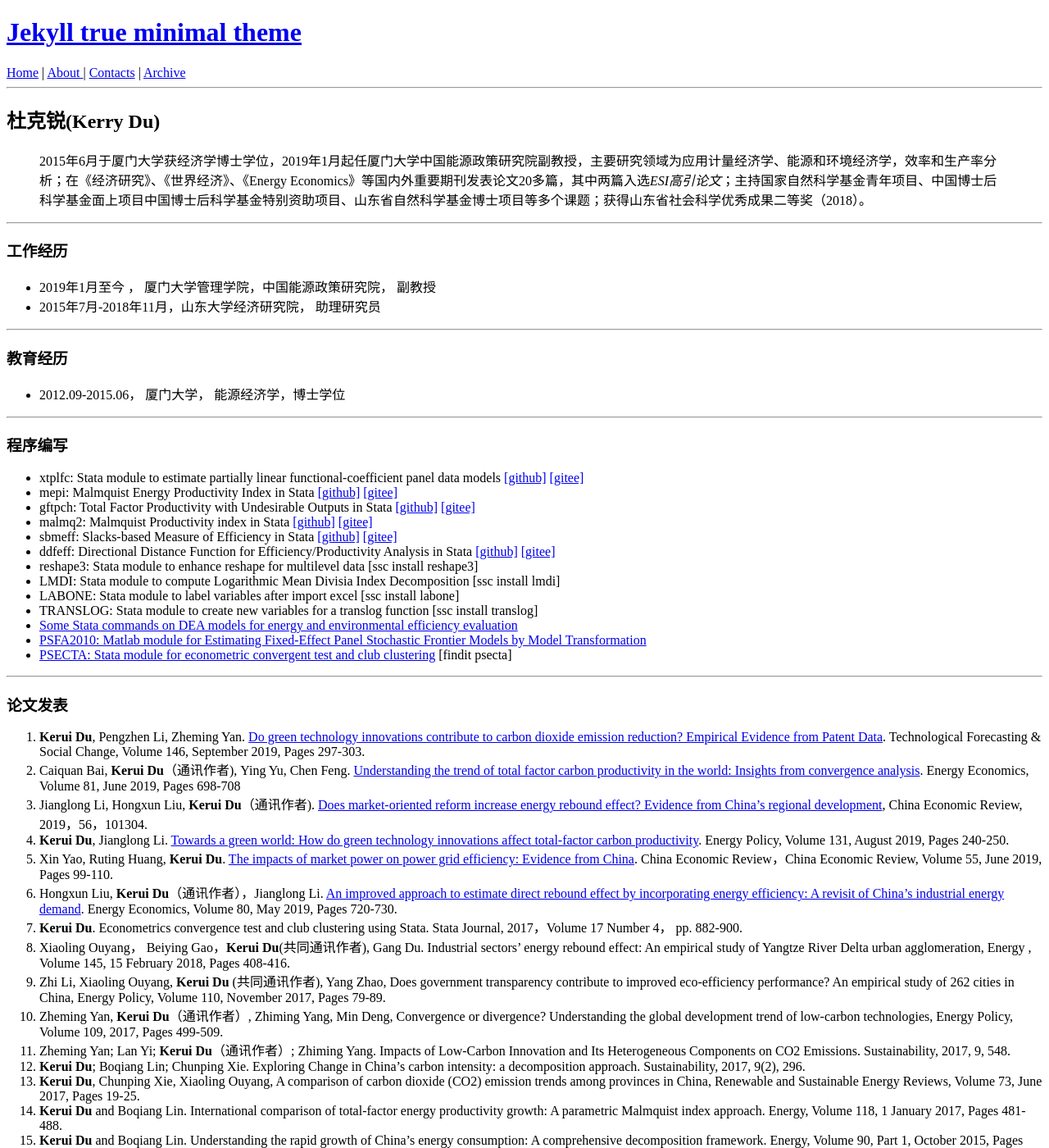
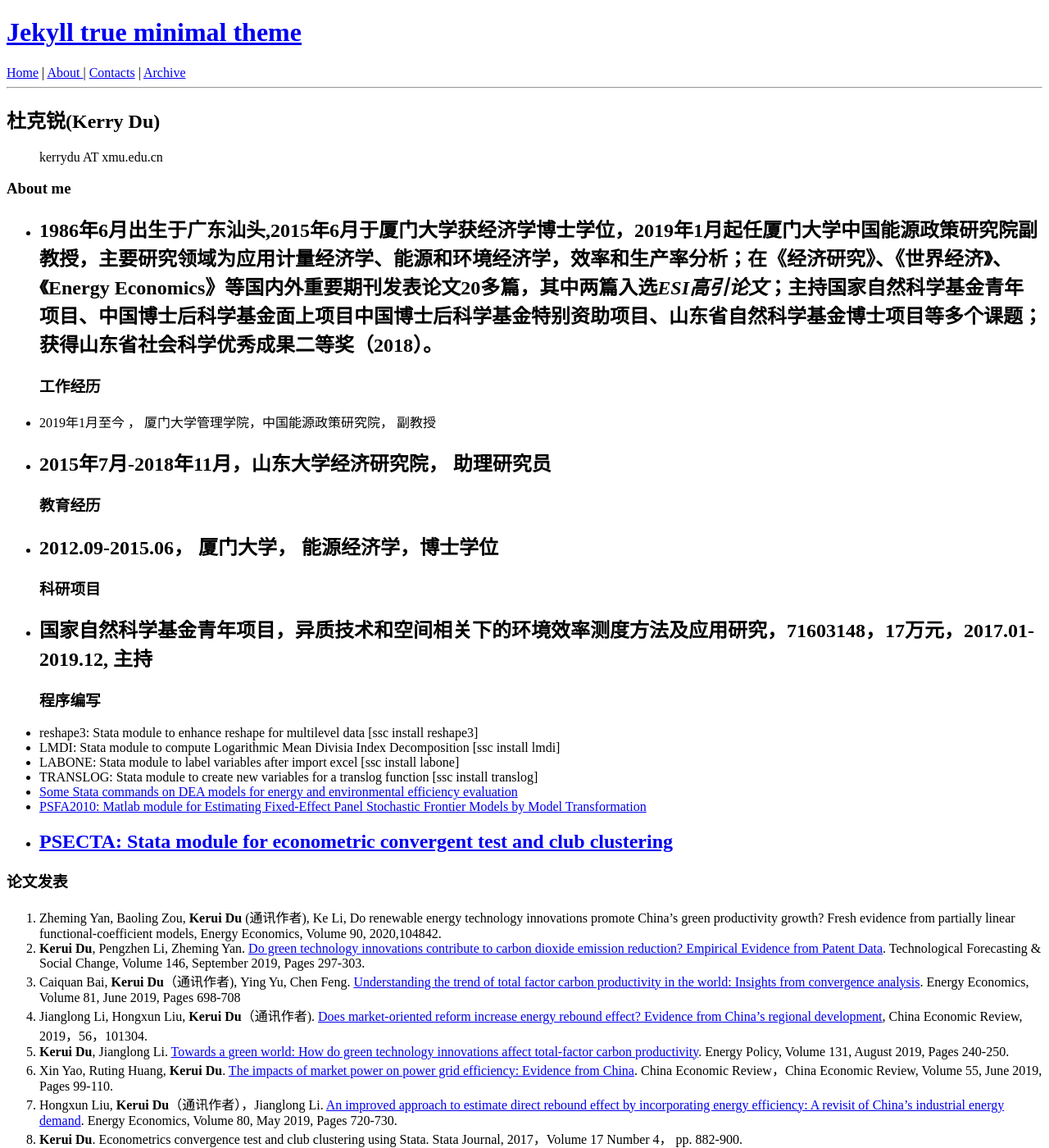
Before and after one commit to kerrydu/kerrydu.github.io, a Jekyll site: the page built from archive/index.md, in a window 1280 px wide and 1400 px high. Shown: the whole window at 82% size. Built offline with Jekyll 4.4.1, drawn with Linux system fonts in a browser that asks for light colours; our own code applies the rules of GitHub Pages for plain Markdown files; some of the changed text lies outside the part shown.

Commit message:
updated on 2020-7-23

```diff
--- a/archive/index.md
+++ b/archive/index.md
@@ -1,80 +1,60 @@
 ## 杜克锐(Kerry Du)
+> kerrydu AT xmu.edu.cn
 
-> 2015年6月于厦门大学获经济学博士学位，2019年1月起任厦门大学中国能源政策研究院副教授，主要研究领域为应用计量经济学、能源和环境经济学，效率和生产率分析；在《经济研究》、《世界经济》、《Energy Economics》等国内外重要期刊发表论文20多篇，其中两篇入选*ESI高引论文*；主持国家自然科学基金青年项目、中国博士后科学基金面上项目中国博士后科学基金特别资助项目、山东省自然科学基金博士项目等多个课题；获得山东省社会科学优秀成果二等奖（2018）。
-
+### About me
+* 1986年6月出生于广东汕头,2015年6月于厦门大学获经济学博士学位，2019年1月起任厦门大学中国能源政策研究院副教授，主要研究领域为应用计量经济学、能源和环境经济学，效率和生产率分析；在《经济研究》、《世界经济》、《Energy Economics》等国内外重要期刊发表论文20多篇，其中两篇入选*ESI高引论文*；主持国家自然科学基金青年项目、中国博士后科学基金面上项目中国博士后科学基金特别资助项目、山东省自然科学基金博士项目等多个课题；获得山东省社会科学优秀成果二等奖（2018）。
 ---
-
 ### 工作经历
-
-* 2019年1月至今 ， 厦门大学管理学院，中国能源政策研究院， 副教授
+* 2019年1月至今 ，            厦门大学管理学院，中国能源政策研究院， 副教授
 * 2015年7月-2018年11月，山东大学经济研究院， 助理研究员
-
 ---
-
 ### 教育经历
-
 * 2012.09-2015.06， 厦门大学， 能源经济学，博士学位
-
 ---
-
+### 科研项目
+* 国家自然科学基金青年项目，异质技术和空间相关下的环境效率测度方法及应用研究，71603148，17万元，2017.01-2019.12, 主持
+---
 ### 程序编写
-
-* xtplfc: Stata  module to estimate partially linear functional-coefficient panel data models [[github]](https://github.com/kerrydu/xtplfc_Stata) [[gitee]](https://gitee.com/kerrydu/xtplfc_Stata)
-* mepi: Malmquist Energy Productivity Index in Stata [[github]](https://github.com/kerrydu/mepi) [[gitee]](https://gitee.com/kerrydu/mepi)
-* gftpch: Total Factor Productivity with Undesirable Outputs in Stata [[github]](https://github.com/kerrydu/gtfpch) [[gitee]](https://gitee.com/kerrydu/gtfpch)
-* malmq2: Malmquist Productivity index in Stata [[github]](https://github.com/kerrydu/malmq2) [[gitee]](https://gitee.com/kerrydu/malmq2)
-* sbmeff: Slacks-based Measure of Efficiency in Stata [[github]](https://github.com/kerrydu/sbmeff) [[gitee]](https://gitee.com/kerrydu/sbmeff)
-* ddfeff: Directional Distance Function for Efficiency/Productivity Analysis in Stata [[github]](https://github.com/kerrydu/ddfeff) [[gitee]](https://gitee.com/kerrydu/ddfeff)
 * reshape3: Stata  module to enhance reshape for multilevel data [ssc install reshape3]
 *  LMDI: Stata module to compute Logarithmic Mean Divisia Index Decomposition [ssc install lmdi]
 * LABONE: Stata module to label variables after import excel [ssc install labone]
 * TRANSLOG: Stata module to create new variables for a translog function [ssc install translog]
 * [Some Stata commands on DEA models for energy and environmental efficiency evaluation](https://gitee.com/kerrydu/STATA-DEA/tree/master)
 * [PSFA2010: Matlab module for Estimating Fixed-Effect Panel Stochastic Frontier Models by Model Transformation](http://homepage.ntu.edu.tw/~wangh/Matlab_W&H_JoE(2010).zip)
-* [PSECTA: Stata module for econometric convergent test and club clustering](https://sites.google.com/site/kerrydu2016/home/stata-files) [findit psecta]
-
+* [PSECTA: Stata module for econometric convergent test and club clustering](https://sites.google.com/site/kerrydu2016/home/stata-files)
 ---
 
 ### 论文发表
-
-1. **Kerui Du**, Pengzhen Li, Zheming Yan.  [Do green technology innovations contribute to carbon dioxide emission reduction? Empirical Evidence from Patent Data](https://linkinghub.elsevier.com/retrieve/pii/S0040162518306176). Technological Forecasting & Social Change, Volume 146, September 2019, Pages 297-303.
-1. Caiquan Bai, **Kerui Du**（通讯作者), Ying Yu, Chen Feng. [Understanding the trend of total factor carbon productivity in the world: Insights from convergence analysis](https://www.sciencedirect.com/science/article/pii/S0140988319301495). Energy Economics, Volume 81, June 2019, Pages 698-708
-1. Jianglong Li, Hongxun Liu, **Kerui Du**（通讯作者). [Does market-oriented reform increase energy rebound effect? Evidence from China's regional development](https://www.sciencedirect.com/science/article/pii/S1043951X19300574), China Economic Review, 2019，56，101304.
-1.  **Kerui Du**, Jianglong Li.  [Towards a green world: How do green technology innovations affect total-factor carbon productivity](https://www.sciencedirect.com/science/article/pii/S0301421519302824). Energy Policy, Volume 131, August 2019, Pages 240-250.
-1.  Xin Yao,  Ruting Huang,  **Kerui Du**.  [The impacts of market power on power grid efficiency: Evidence from China](https://www.sciencedirect.com/science/article/pii/S1043951X19300239). China Economic Review，China Economic Review, Volume 55, June 2019, Pages 99-110.
-1.  Hongxun Liu, **Kerui Du**（通讯作者），Jianglong Li. [An improved approach to estimate direct rebound effect by incorporating energy efficiency: A revisit of China's industrial energy demand](https://www.sciencedirect.com/science/article/pii/S0140988319300696). Energy Economics, Volume 80, May 2019, Pages 720-730.
-1.	**Kerui Du**. Econometrics convergence test and club clustering using Stata. Stata Journal, 2017，Volume 17 Number 4， pp. 882-900.
-2.  Xiaoling Ouyang， Beiying Gao，**Kerui Du**(共同通讯作者), Gang Du. Industrial sectors' energy rebound effect: An empirical study of Yangtze River Delta urban agglomeration, Energy , Volume 145, 15 February 2018, Pages 408-416.
-1.	Zhi Li, Xiaoling Ouyang, **Kerui Du** (共同通讯作者), Yang Zhao, Does government transparency contribute to improved eco-efficiency performance? An empirical study of 262 cities in China, Energy Policy, Volume 110, November 2017, Pages 79-89.
-2.	Zheming Yan, **Kerui Du**（通讯作者）, Zhiming Yang, Min Deng, Convergence or divergence? Understanding the global development trend of low-carbon technologies, Energy Policy, Volume 109, 2017, Pages 499-509.
-4.	Zheming Yan; Lan Yi; **Kerui Du**（通讯作者）; Zhiming Yang. Impacts of Low-Carbon Innovation and Its Heterogeneous Components on CO2 Emissions. Sustainability, 2017, 9, 548.
-5.	**Kerui Du**; Boqiang Lin; Chunping Xie. Exploring Change in China’s carbon intensity: a decomposition approach. Sustainability, 2017, 9(2), 296.
-6.	**Kerui Du**, Chunping Xie, Xiaoling Ouyang, A comparison of carbon dioxide (CO2) emission trends among provinces in China, Renewable and Sustainable Energy Reviews, Volume 73, June 2017, Pages 19-25.
-7.	**Kerui Du** and Boqiang Lin. International comparison of total-factor energy productivity growth: A parametric Malmquist index approach. Energy, Volume 118, 1 January 2017, Pages 481-488.
-8.	**Kerui Du** and Boqiang Lin. Understanding the rapid growth of China's energy consumption: A comprehensive decomposition framework. Energy, Volume 90, Part 1, October 2015, Pages 570–577.
-9.	**Kerui Du** and Boqiang Lin. Comments on “Using latent variable approach to estimate China's economy-wide energy rebound effect over 1954-2010” by Shuai Shao, Tao Huang and Lili Yang. Energy Policy, Volume 86, November 2015, Pages 219–221.
-5.	**Kerui Du**, Lu Huang, and Zhiming Yang. Understanding industrial energy productivity growth in China: a production-theoretical approach. Energy Efficiency, June 2015, Volume 8, Issue 3, pp 493-508.
-6.	Boqiang Lin and **Kerui Du**. Measuring energy rebound effect in the Chinese economy: An economic accounting approach. Energy Economics, Volume 50, July 2015, Pages 96–104.
-7.	Boqiang Lin and **Kerui Du**. Modeling the dynamics of carbon emission performance in China: A parametric Malmquist index approach. Energy Economics, Volume 49, May 2015, Pages 550–557.
-8.	Boqiang Lin and **Kerui Du**. Energy and CO2 emissions performance in China's regional economies: Do market-oriented reforms matter? Energy Policy, Volume 78, March 2015, Pages 113–124.
-9.	Boqiang Lin and **Kerui Du**. Measuring energy efficiency under heterogeneous technologies using a latent class stochastic frontier approach: An application to Chinese energy economy. Energy, Volume 76, 1 November 2014, Pages 884–890.
-10.	Boqiang Lin and **Kerui Du**. Decomposing Energy Intensity Change: A Combination of Index Decomposition Analysis and Production-theoretical Decomposition Analysis. Applied Energy, Volume 129, 15 September 2014，Pages 158-165.
-11.	**Kerui Du**, Lu Huang and Kun Yu. Sources of the potential CO2 emissions reduction in China: A nonparametric metafrontier approach. Applied Energy, Volume 115, 15 February 2014, Pages 491–501.
-12.	Boqiang Lin and **Kerui Du**. Technology gap and China’s regional energy efficiency: A parametric metafrontier approach. Energy Economics, Volume 40, November 2013, Pages 529–536.
-1.	林伯强,**杜克锐**. 要素市场扭曲对能源效率的影响. 经济研究,2013,09:125-136.
-2.	林伯强,**杜克锐**. 理解中国能源强度的变化:一个综合的分解框架. 世界经济,2014,04:69-87.
-3.	林伯强,**杜克锐**. 我国能源生产率增长的动力何在：基于距离函数的分解. 金融研究,2013, 09,84-96.
-1. **杜克锐**,罗能生. 电视台集团化还是竞争:一个产业组织的视角. 世界经济文汇,2011,06:11-31. （本科毕业论文）
-
----
-
-### 科研项目
-
-* 国家自然科学基金青年项目，17万元，2017.01-2019.12，项目负责人
-* 山东省自然科学基金博士项目，6万元，2016.11-2018.11，项目负责人
-* 中国博士后科学基金面上项目，8万元，2016.03-2017.09，项目负责人
-* 中国博士后科学基金特别资助项目，15万元，2017.04-2018.04，项目负责人
+1. Zheming Yan, Baoling Zou, **Kerui Du** (通讯作者), Ke Li, Do renewable energy technology innovations promote China's green productivity growth? Fresh evidence from partially linear functional-coefficient models, Energy Economics, Volume 90, 2020,104842.
+2. **Kerui Du**, Pengzhen Li, Zheming Yan.  [Do green technology innovations contribute to carbon dioxide emission reduction? Empirical Evidence from Patent Data](https://linkinghub.elsevier.com/retrieve/pii/S0040162518306176). Technological Forecasting & Social Change, Volume 146, September 2019, Pages 297-303.
+3. Caiquan Bai, **Kerui Du**（通讯作者), Ying Yu, Chen Feng. [Understanding the trend of total factor carbon productivity in the world: Insights from convergence analysis](https://www.sciencedirect.com/science/article/pii/S0140988319301495). Energy Economics, Volume 81, June 2019, Pages 698-708
+4. Jianglong Li, Hongxun Liu, **Kerui Du**（通讯作者). [Does market-oriented reform increase energy rebound effect? Evidence from China's regional development](https://www.sciencedirect.com/science/article/pii/S1043951X19300574), China Economic Review, 2019，56，101304.
+5. **Kerui Du**, Jianglong Li.  [Towards a green world: How do green technology innovations affect total-factor carbon productivity](https://www.sciencedirect.com/science/article/pii/S0301421519302824). Energy Policy, Volume 131, August 2019, Pages 240-250.
+6. Xin Yao,  Ruting Huang,  **Kerui Du**.  [The impacts of market power on power grid efficiency: Evidence from China](https://www.sciencedirect.com/science/article/pii/S1043951X19300239). China Economic Review，China Economic Review, Volume 55, June 2019, Pages 99-110.
+7. Hongxun Liu, **Kerui Du**（通讯作者），Jianglong Li. [An improved approach to estimate direct rebound effect by incorporating energy efficiency: A revisit of China's industrial energy demand](https://www.sciencedirect.com/science/article/pii/S0140988319300696). Energy Economics, Volume 80, May 2019, Pages 720-730.
+8. **Kerui Du**. Econometrics convergence test and club clustering using Stata. Stata Journal, 2017，Volume 17 Number 4， pp. 882-900.
+9. Xiaoling Ouyang， Beiying Gao，**Kerui Du**(共同通讯作者), Gang Du. Industrial sectors' energy rebound effect: An empirical study of Yangtze River Delta urban agglomeration, Energy , Volume 145, 15 February 2018, Pages 408-416.
+10. Zhi Li, Xiaoling Ouyang, **Kerui Du** (共同通讯作者), Yang Zhao, Does government transparency contribute to improved eco-efficiency performance? An empirical study of 262 cities in China, Energy Policy, Volume 110, November 2017, Pages 79-89.
+11. Zheming Yan, **Kerui Du**（通讯作者）, Zhiming Yang, Min Deng, Convergence or divergence? Understanding the global development trend of low-carbon technologies, Energy Policy, Volume 109, 2017, Pages 499-509.
+12. Zheming Yan; Lan Yi; **Kerui Du**（通讯作者）; Zhiming Yang. Impacts of Low-Carbon Innovation and Its Heterogeneous Components on CO2 Emissions. Sustainability, 2017, 9, 548.
+13. **Kerui Du**; Boqiang Lin; Chunping Xie. Exploring Change in China’s carbon intensity: a decomposition approach. Sustainability, 2017, 9(2), 296.
+14. **Kerui Du**, Chunping Xie, Xiaoling Ouyang, A comparison of carbon dioxide (CO2) emission trends among provinces in China, Renewable and Sustainable Energy Reviews, Volume 73, June 2017, Pages 19-25.
+15. **Kerui Du** and Boqiang Lin. International comparison of total-factor energy productivity growth: A parametric Malmquist index approach. Energy, Volume 118, 1 January 2017, Pages 481-488.
+16. **Kerui Du** and Boqiang Lin. Understanding the rapid growth of China's energy consumption: A comprehensive decomposition framework. Energy, Volume 90, Part 1, October 2015, Pages 570–577.
+17. **Kerui Du** and Boqiang Lin. Comments on “Using latent variable approach to estimate China's economy-wide energy rebound effect over 1954-2010” by Shuai Shao, Tao Huang and Lili Yang. Energy Policy, Volume 86, November 2015, Pages 219–221.
+18. **Kerui Du**, Lu Huang, and Zhiming Yang. Understanding industrial energy productivity growth in China: a production-theoretical approach. Energy Efficiency, June 2015, Volume 8, Issue 3, pp 493-508.
+19. Boqiang Lin and **Kerui Du**. Measuring energy rebound effect in the Chinese economy: An economic accounting approach. Energy Economics, Volume 50, July 2015, Pages 96–104.
+20. Boqiang Lin and **Kerui Du**. Modeling the dynamics of carbon emission performance in China: A parametric Malmquist index approach. Energy Economics, Volume 49, May 2015, Pages 550–557.
+21. Boqiang Lin and **Kerui Du**. Energy and CO2 emissions performance in China's regional economies: Do market-oriented reforms matter? Energy Policy, Volume 78, March 2015, Pages 113–124.
+22. Boqiang Lin and **Kerui Du**. Measuring energy efficiency under heterogeneous technologies using a latent class stochastic frontier approach: An application to Chinese energy economy. Energy, Volume 76, 1 November 2014, Pages 884–890.
+23. Boqiang Lin and **Kerui Du**. Decomposing Energy Intensity Change: A Combination of Index Decomposition Analysis and Production-theoretical Decomposition Analysis. Applied Energy, Volume 129, 15 September 2014，Pages 158-165.
+24. **Kerui Du**, Lu Huang and Kun Yu. Sources of the potential CO2 emissions reduction in China: A nonparametric metafrontier approach. Applied Energy, Volume 115, 15 February 2014, Pages 491–501.
+25. Boqiang Lin and **Kerui Du**. Technology gap and China’s regional energy efficiency: A parametric metafrontier approach. Energy Economics, Volume 40, November 2013, Pages 529–536.
+26. 林伯强,**杜克锐**. 要素市场扭曲对能源效率的影响. 经济研究,2013,09:125-136.
+27. 林伯强,**杜克锐**. 理解中国能源强度的变化:一个综合的分解框架. 世界经济,2014,04:69-87.
+28. 林伯强,**杜克锐**. 我国能源生产率增长的动力何在：基于距离函数的分解. 金融研究,2013, 09,84-96.
+29. **杜克锐**,罗能生. 电视台集团化还是竞争:一个产业组织的视角. 世界经济文汇,2011,06:11-31. （本科毕业论文）
 
 ---
 ### 期刊评审
-Energy Economics, Computational Economics, China Economic Review, Economic Modelling, Energy Policy, Technological Forecasting & Social Change, Applied Energy, Energy, Renewable and Sustainable Energy Reviews, Journal of Cleaner Production, Transportation Research Part A: Policy and Practice，Business, Strategy and the Environment, 国家自然科学基金（面上项目通讯评审）
+Applied Economics, Annals of Tourism Research, Energy Economics, China Economic Review, Computational Economics, Economic Modelling, Energy Policy, Technological Forecasting & Social Change, Applied Energy, Energy, Renewable and Sustainable Energy Reviews, Journal of Cleaner Production, Transportation Research Part A: Policy and Practice，Business, Strategy and the Environment, 国家自然科学基金（面上项目通讯评审）
```
